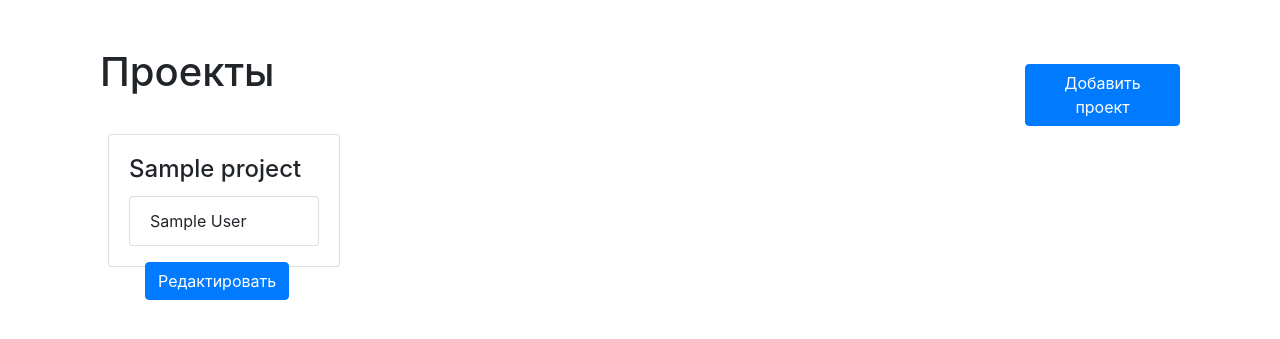
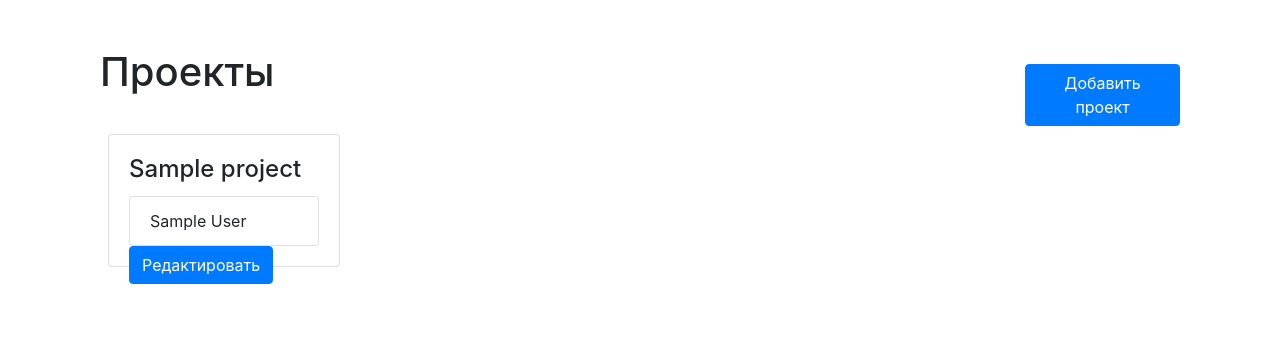
Before and after one commit to roctbb/startup-fest-bot, a Flask app: page /projects/ in a window 1280 px wide. Shown: the part 56-395 px from the top of the page. Run offline with Flask 3, Linux system fonts and the light colour scheme; tables that the repository leaves empty hold one stand-in row (values such as "Sample post").

Commit message:
Updated styling and layout for project list
Changes include adjusting margins and font sizes, repositioning the 'Add Project' button, and simplifying the project listing card layout. Altered CSS classes and HTML structure for improved visual hierarchy and readability.

```diff
--- a/templates/projects/list.html
+++ b/templates/projects/list.html
@@ -25,7 +25,7 @@
                         {% endfor %}
                     </ul>
 
-                    <div class="position-absolute bottom-0 end-0 m-3">
+                    <div class="position-absolute">
                         <a href="/projects/edit/{{ project.id }}" class="btn btn-primary">Редактировать</a>
                     </div>
                 </div>
```
